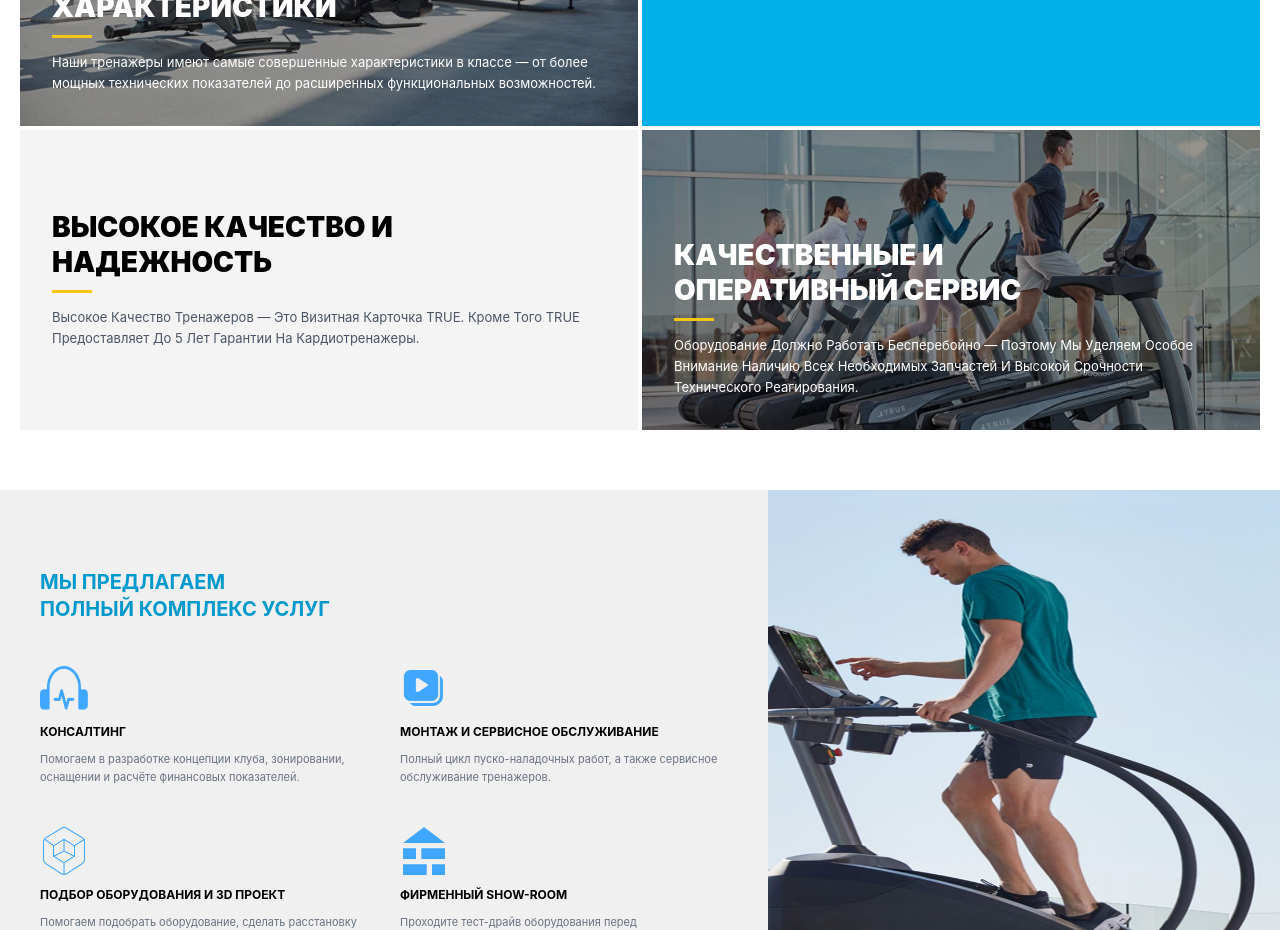
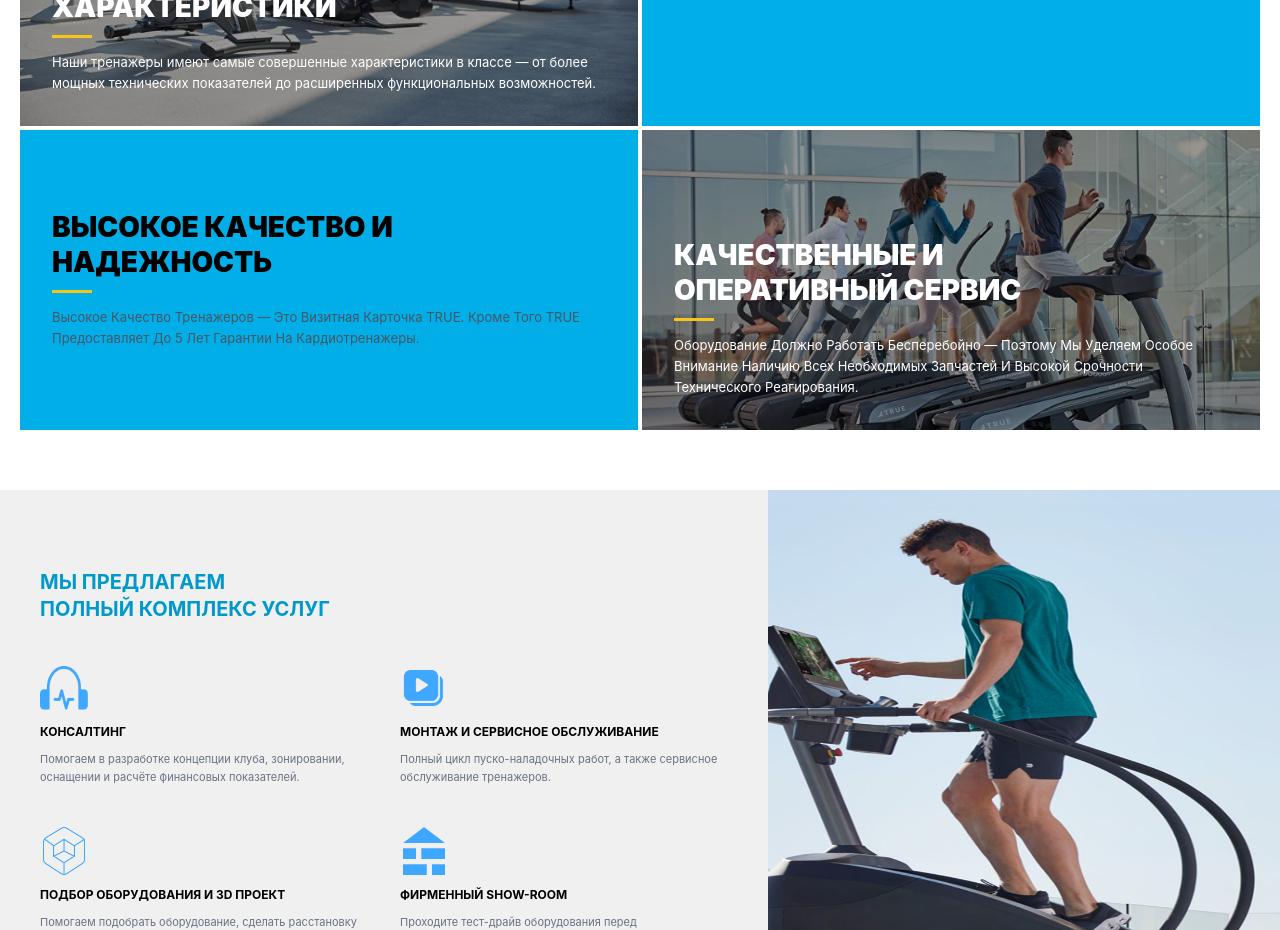
Before and after one commit to zone24uzz/GitHubCommand-2694, a React (Vite) app: page / in a window 1280 px wide. Shown: the part 1820-2750 px from the top of the page. Built offline with nearby package versions, Linux system fonts and the light colour scheme.

Commit message:
tayyor 2

```diff
--- a/src/components/HomeCards.jsx
+++ b/src/components/HomeCards.jsx
@@ -39,7 +39,7 @@ const HomeCards = () => {
           </div>
 
           {/* Bottom-left: light text card */}
-          <div className='bg-[#f4f4f4] flex flex-col justify-center p-[24px] md:p-[32px] h-[240px] md:h-[300px]'>
+          <div className='bg-[#01AEE7] flex flex-col justify-center p-[24px] md:p-[32px] h-[240px] md:h-[300px]'>
             <h3 className='text-black font-black text-[22px] md:text-[28px] leading-tight uppercase mb-[10px]'>
               ВЫСОКОЕ КАЧЕСТВО И<br />НАДЕЖНОСТЬ
             </h3>
```
